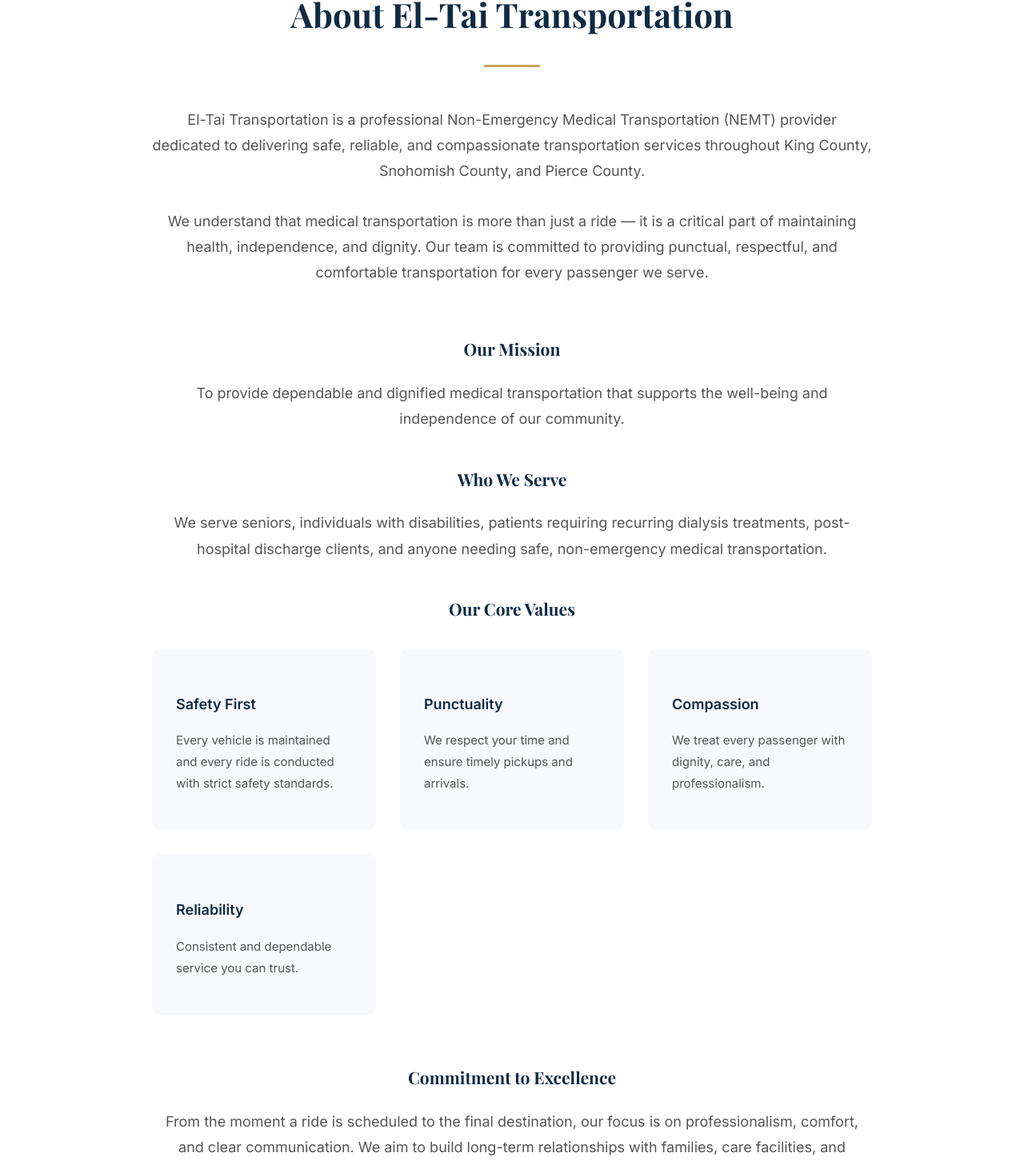
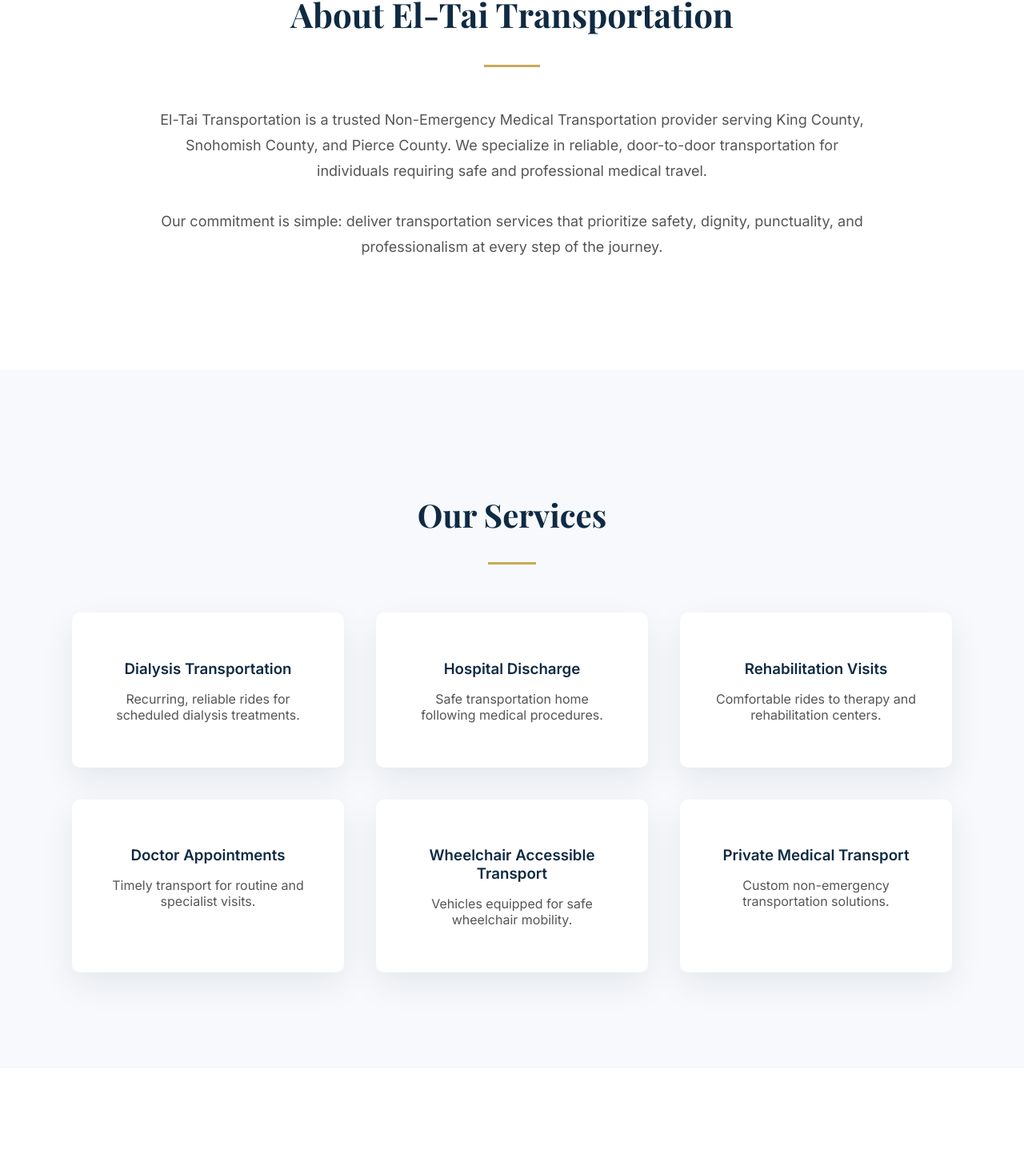
Before and after one commit to WillieKM/el-tai-nemt-v2, a Next.js app: page / in a window 1280 px wide. Shown: the part 868-2325 px from the top of the page at 80% size. Built offline with nearby package versions, Linux system fonts and the light colour scheme.

Commit message:
Refactor page layout and update content structure

```diff
--- a/app/page.tsx
+++ b/app/page.tsx
@@ -14,11 +14,7 @@
         top: 0,
         zIndex: 1000
       }}>
-        <div style={{
-          fontSize: "20px",
-          fontWeight: 600,
-          color: "#0F2A43"
-        }}>
+        <div style={{ fontSize: "20px", fontWeight: 600, color: "#0F2A43" }}>
           El-Tai Transportation
         </div>
 
@@ -26,9 +22,8 @@
           <a href="#about" style={{ textDecoration: "none", color: "#0F2A43" }}>About</a>
           <a href="#services" style={{ textDecoration: "none", color: "#0F2A43" }}>Services</a>
           <a href="#how" style={{ textDecoration: "none", color: "#0F2A43" }}>How It Works</a>
-          <a href="#areas" style={{ textDecoration: "none", color: "#0F2A43" }}>Service Areas</a>
-          <a href="#contact" style={{ textDecoration: "none", color: "#0F2A43" }}>Contact</a>
-
+          <a href="#fleet" style={{ textDecoration: "none", color: "#0F2A43" }}>Fleet</a>
+          <a href="#faq" style={{ textDecoration: "none", color: "#0F2A43" }}>FAQ</a>
           <a href="#contact" style={{
             background: "#C8A95A",
             color: "#0F2A43",
@@ -52,12 +47,9 @@
         <h1 style={{
           fontFamily: "Playfair Display, serif",
           fontSize: "60px",
-          fontWeight: 700,
           marginBottom: "30px"
         }}>
-          Premium Non-Emergency
-          <br />
-          Medical Transportation
+          Premium Non-Emergency Medical Transportation
         </h1>
 
         <p style={{
@@ -66,9 +58,9 @@
           margin: "0 auto 40px auto",
           opacity: 0.9
         }}>
-          Safe, punctual, and compassionate transportation for
-          medical appointments, dialysis treatments, hospital
-          discharge, and rehabilitation visits.
+          Safe, punctual, and compassionate transportation
+          for medical appointments, dialysis treatments,
+          hospital discharge, and rehabilitation visits.
         </p>
 
         <a href="#contact" style={{
@@ -82,169 +74,39 @@
           Schedule Transportation
         </a>
       </section>
-{/* ABOUT */}
-<section id="about" style={{
-  padding: "120px 20px",
-  textAlign: "center",
-  background: "white"
-}}>
-  <h2 style={{
-    fontFamily: "Playfair Display, serif",
-    fontSize: "42px",
-    color: "#0F2A43"
-  }}>
-    About El-Tai Transportation
-  </h2>
 
-  <div style={{
-    width: "70px",
-    height: "3px",
-    background: "#C8A95A",
-    margin: "20px auto 50px auto"
-  }} />
+      {/* ABOUT */}
+      <section id="about" style={{ padding: "120px 20px", textAlign: "center" }}>
+        <h2 style={{ fontFamily: "Playfair Display, serif", fontSize: "42px", color: "#0F2A43" }}>
+          About El-Tai Transportation
+        </h2>
 
-  <div style={{
-    maxWidth: "900px",
-    margin: "0 auto",
-    fontSize: "18px",
-    color: "#555",
-    lineHeight: 1.8
-  }}>
+        <div style={{ width: "70px", height: "3px", background: "#C8A95A", margin: "20px auto 50px auto" }} />
 
-    <p style={{ marginBottom: "30px" }}>
-      El-Tai Transportation is a professional Non-Emergency Medical
-      Transportation (NEMT) provider dedicated to delivering safe,
-      reliable, and compassionate transportation services throughout
-      King County, Snohomish County, and Pierce County.
-    </p>
+        <div style={{ maxWidth: "900px", margin: "0 auto", fontSize: "18px", color: "#555", lineHeight: 1.8 }}>
+          <p>
+            El-Tai Transportation is a trusted Non-Emergency Medical
+            Transportation provider serving King County,
+            Snohomish County, and Pierce County. We specialize in
+            reliable, door-to-door transportation for individuals
+            requiring safe and professional medical travel.
+          </p>
 
-    <p style={{ marginBottom: "40px" }}>
-      We understand that medical transportation is more than just a ride —
-      it is a critical part of maintaining health, independence, and dignity.
-      Our team is committed to providing punctual, respectful, and
-      comfortable transportation for every passenger we serve.
-    </p>
-
-    <h3 style={{
-      fontFamily: "Playfair Display, serif",
-      color: "#0F2A43",
-      marginTop: "60px",
-      marginBottom: "20px"
-    }}>
-      Our Mission
-    </h3>
-
-    <p style={{ marginBottom: "30px" }}>
-      To provide dependable and dignified medical transportation that
-      supports the well-being and independence of our community.
-    </p>
-
-    <h3 style={{
-      fontFamily: "Playfair Display, serif",
-      color: "#0F2A43",
-      marginTop: "40px",
-      marginBottom: "20px"
-    }}>
-      Who We Serve
-    </h3>
-
-    <p style={{ marginBottom: "40px" }}>
-      We serve seniors, individuals with disabilities, patients requiring
-      recurring dialysis treatments, post-hospital discharge clients,
-      and anyone needing safe, non-emergency medical transportation.
-    </p>
-
-    <h3 style={{
-      fontFamily: "Playfair Display, serif",
-      color: "#0F2A43",
-      marginBottom: "20px"
-    }}>
-      Our Core Values
-    </h3>
-
-    <div style={{
-      display: "grid",
-      gridTemplateColumns: "repeat(auto-fit, minmax(250px, 1fr))",
-      gap: "30px",
-      marginTop: "30px"
-    }}>
-      {[
-        {
-          title: "Safety First",
-          desc: "Every vehicle is maintained and every ride is conducted with strict safety standards."
-        },
-        {
-          title: "Punctuality",
-          desc: "We respect your time and ensure timely pickups and arrivals."
-        },
-        {
-          title: "Compassion",
-          desc: "We treat every passenger with dignity, care, and professionalism."
-        },
-        {
-          title: "Reliability",
-          desc: "Consistent and dependable service you can trust."
-        }
-      ].map((value) => (
-        <div key={value.title} style={{
-          background: "#F7F9FC",
-          padding: "30px",
-          borderRadius: "10px",
-          textAlign: "left"
-        }}>
-          <h4 style={{
-            color: "#0F2A43",
-            marginBottom: "10px"
-          }}>
-            {value.title}
-          </h4>
-
-          <p style={{ fontSize: "15px" }}>
-            {value.desc}
+          <p style={{ marginTop: "30px" }}>
+            Our commitment is simple: deliver transportation services
+            that prioritize safety, dignity, punctuality, and
+            professionalism at every step of the journey.
           </p>
         </div>
-      ))}
-    </div>
-
-    <h3 style={{
-      fontFamily: "Playfair Display, serif",
-      color: "#0F2A43",
-      marginTop: "60px",
-      marginBottom: "20px"
-    }}>
-      Commitment to Excellence
-    </h3>
-
-    <p>
-      From the moment a ride is scheduled to the final destination,
-      our focus is on professionalism, comfort, and clear communication.
-      We aim to build long-term relationships with families, care facilities,
-      and healthcare providers by delivering consistent, high-quality service.
-    </p>
-
-  </div>
-</section>
+      </section>
 
       {/* SERVICES */}
-      <section id="services" style={{
-        background: "#F7F9FC",
-        padding: "120px 20px",
-        textAlign: "center"
-      }}>
-        <h2 style={{
-          fontFamily: "Playfair Display, serif",
-          fontSize: "40px",
-          color: "#0F2A43"
-        }}>
+      <section id="services" style={{ background: "#F7F9FC", padding: "120px 20px", textAlign: "center" }}>
+        <h2 style={{ fontFamily: "Playfair Display, serif", fontSize: "40px", color: "#0F2A43" }}>
           Our Services
         </h2>
 
-        <div style={{
-          width: "60px",
-          height: "3px",
-          background: "#C8A95A",
-          margin: "20px auto 60px auto"
-        }} />
+        <div style={{ width: "60px", height: "3px", background: "#C8A95A", margin: "20px auto 60px auto" }} />
 
         <div style={{
           display: "grid",
@@ -254,51 +116,21 @@
           margin: "0 auto"
         }}>
           {[
-            {
-              title: "Dialysis Transportation",
-              desc: "Reliable recurring transportation for dialysis treatments with punctual pickup and return."
-            },
-            {
-              title: "Hospital Discharge",
-              desc: "Safe transportation home after hospital discharge with assistance as needed."
-            },
-            {
-              title: "Rehabilitation Visits",
-              desc: "Comfortable transport to physical therapy and rehabilitation appointments."
-            },
-            {
-              title: "Doctor Appointments",
-              desc: "Door-to-door service for routine and specialist medical visits."
-            },
-            {
-              title: "Wheelchair Transportation",
-              desc: "Fully equipped wheelchair-accessible vehicles for safe and secure transport."
-            },
-            {
-              title: "Private Medical Transport",
-              desc: "Customized non-emergency transport for personal or private medical needs."
-            }
-          ].map((service) => (
-            <div key={service.title} style={{
+            ["Dialysis Transportation", "Recurring, reliable rides for scheduled dialysis treatments."],
+            ["Hospital Discharge", "Safe transportation home following medical procedures."],
+            ["Rehabilitation Visits", "Comfortable rides to therapy and rehabilitation centers."],
+            ["Doctor Appointments", "Timely transport for routine and specialist visits."],
+            ["Wheelchair Accessible Transport", "Vehicles equipped for safe wheelchair mobility."],
+            ["Private Medical Transport", "Custom non-emergency transportation solutions."]
+          ].map(([title, desc]) => (
+            <div key={title} style={{
               background: "white",
               padding: "40px",
               borderRadius: "10px",
               boxShadow: "0 15px 40px rgba(15,42,67,0.08)"
             }}>
-              <h3 style={{
-                color: "#0F2A43",
-                marginBottom: "15px"
-              }}>
-                {service.title}
-              </h3>
-
-              <p style={{
-                color: "#555",
-                fontSize: "15px",
-                lineHeight: 1.6
-              }}>
-                {service.desc}
-              </p>
+              <h3 style={{ color: "#0F2A43", marginBottom: "15px" }}>{title}</h3>
+              <p style={{ color: "#555" }}>{desc}</p>
             </div>
           ))}
         </div>
@@ -306,20 +138,11 @@
 
       {/* HOW IT WORKS */}
       <section id="how" style={{ padding: "120px 20px", textAlign: "center" }}>
-        <h2 style={{
-          fontFamily: "Playfair Display, serif",
-          fontSize: "40px",
-          color: "#0F2A43"
-        }}>
+        <h2 style={{ fontFamily: "Playfair Display, serif", fontSize: "40px", color: "#0F2A43" }}>
           How It Works
         </h2>
 
-        <div style={{
-          width: "60px",
-          height: "3px",
-          background: "#C8A95A",
-          margin: "20px auto 60px auto"
-        }} />
+        <div style={{ width: "60px", height: "3px", background: "#C8A95A", margin: "20px auto 60px auto" }} />
 
         <div style={{
           display: "grid",
@@ -329,50 +152,45 @@
           margin: "0 auto"
         }}>
           {[
-            "1. Schedule your ride via phone or email.",
-            "2. Receive confirmation and pickup time.",
-            "3. Our professional driver arrives on time.",
-            "4. Safe transportation to your destination."
+            "1. Schedule by phone or email.",
+            "2. Receive confirmation.",
+            "3. Driver arrives on time.",
+            "4. Safe and comfortable transport."
           ].map((step) => (
-            <div key={step} style={{
-              background: "#F7F9FC",
-              padding: "30px",
-              borderRadius: "10px"
-            }}>
-              <p>{step}</p>
+            <div key={step} style={{ background: "#F7F9FC", padding: "30px", borderRadius: "10px" }}>
+              {step}
             </div>
           ))}
         </div>
       </section>
 
-      {/* SERVICE AREAS */}
-      <section id="areas" style={{
-        background: "#F7F9FC",
-        padding: "120px 20px",
-        textAlign: "center"
-      }}>
-        <h2 style={{
-          fontFamily: "Playfair Display, serif",
-          fontSize: "40px",
-          color: "#0F2A43"
-        }}>
-          Service Areas
+      {/* FLEET */}
+      <section id="fleet" style={{ background: "#F7F9FC", padding: "120px 20px", textAlign: "center" }}>
+        <h2 style={{ fontFamily: "Playfair Display, serif", fontSize: "40px", color: "#0F2A43" }}>
+          Our Fleet
         </h2>
 
-        <div style={{
-          width: "60px",
-          height: "3px",
-          background: "#C8A95A",
-          margin: "20px auto 40px auto"
-        }} />
+        <div style={{ width: "60px", height: "3px", background: "#C8A95A", margin: "20px auto 40px auto" }} />
 
-        <p style={{
-          fontSize: "18px",
-          color: "#C8A95A",
-          fontWeight: 600
-        }}>
-          King County • Snohomish County • Pierce County
+        <p style={{ maxWidth: "700px", margin: "0 auto", color: "#555" }}>
+          Our vehicles are professionally maintained, clean,
+          wheelchair-accessible, and equipped for safe medical transport.
         </p>
+      </section>
+
+      {/* FAQ */}
+      <section id="faq" style={{ padding: "120px 20px", textAlign: "center" }}>
+        <h2 style={{ fontFamily: "Playfair Display, serif", fontSize: "40px", color: "#0F2A43" }}>
+          Frequently Asked Questions
+        </h2>
+
+        <div style={{ width: "60px", height: "3px", background: "#C8A95A", margin: "20px auto 60px auto" }} />
+
+        <div style={{ maxWidth: "800px", margin: "0 auto", textAlign: "left" }}>
+          <p><strong>Do you accept Medicaid?</strong><br />We work with Medicaid transportation brokers.</p>
+          <p><strong>Are vehicles wheelchair accessible?</strong><br />Yes, we offer ADA-compliant vehicles.</p>
+          <p><strong>How far in advance should I schedule?</strong><br />We recommend 24–48 hours notice.</p>
+        </div>
       </section>
 
       {/* CONTACT */}
@@ -382,26 +200,18 @@
         padding: "120px 20px",
         textAlign: "center"
       }}>
-        <h2 style={{
-          fontFamily: "Playfair Display, serif",
-          fontSize: "40px"
-        }}>
+        <h2 style={{ fontFamily: "Playfair Display, serif", fontSize: "40px" }}>
           Request Transportation Today
         </h2>
 
-        <div style={{
-          width: "60px",
-          height: "3px",
-          background: "#C8A95A",
-          margin: "20px auto 40px auto"
-        }} />
+        <div style={{ width: "60px", height: "3px", background: "#C8A95A", margin: "20px auto 40px auto" }} />
 
-        <p style={{ marginBottom: "30px" }}>
-          Call us or email to schedule safe and reliable transportation.
+        <p style={{ marginBottom: "20px" }}>
+          Phone: (XXX) XXX-XXXX
         </p>
-
-        <p>Phone: (XXX) XXX-XXXX</p>
-        <p>Email: info@yourdomain.com</p>
+        <p>
+          Email: info@yourdomain.com
+        </p>
       </section>
 
       {/* FOOTER */}
```
